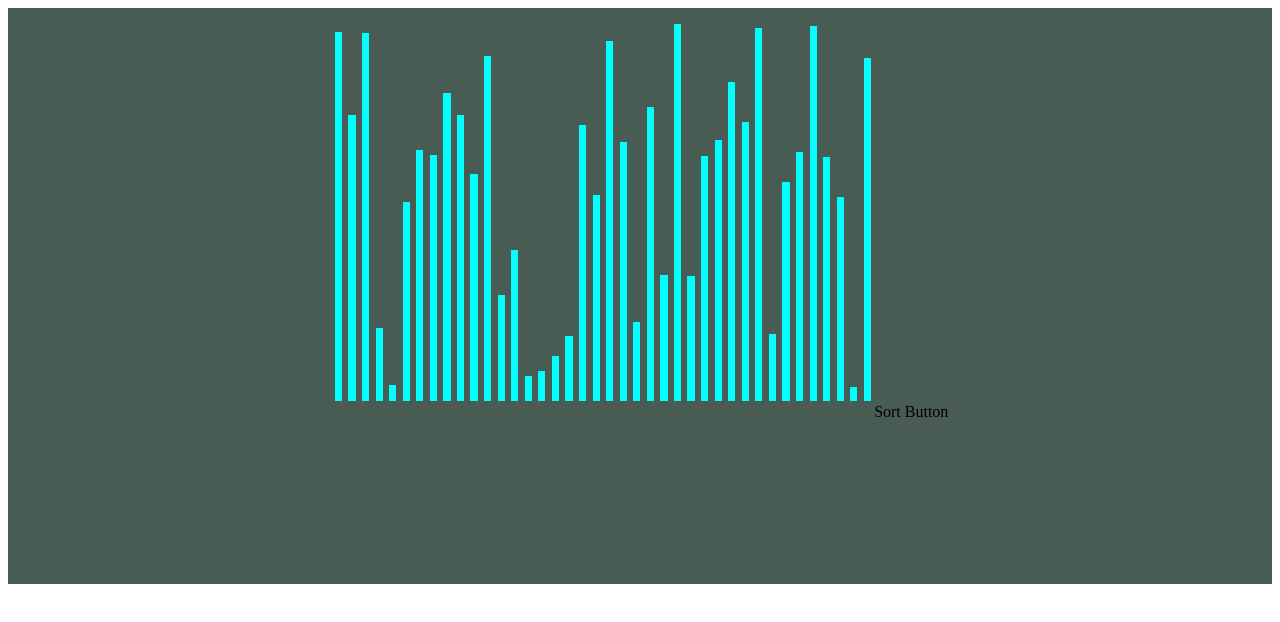
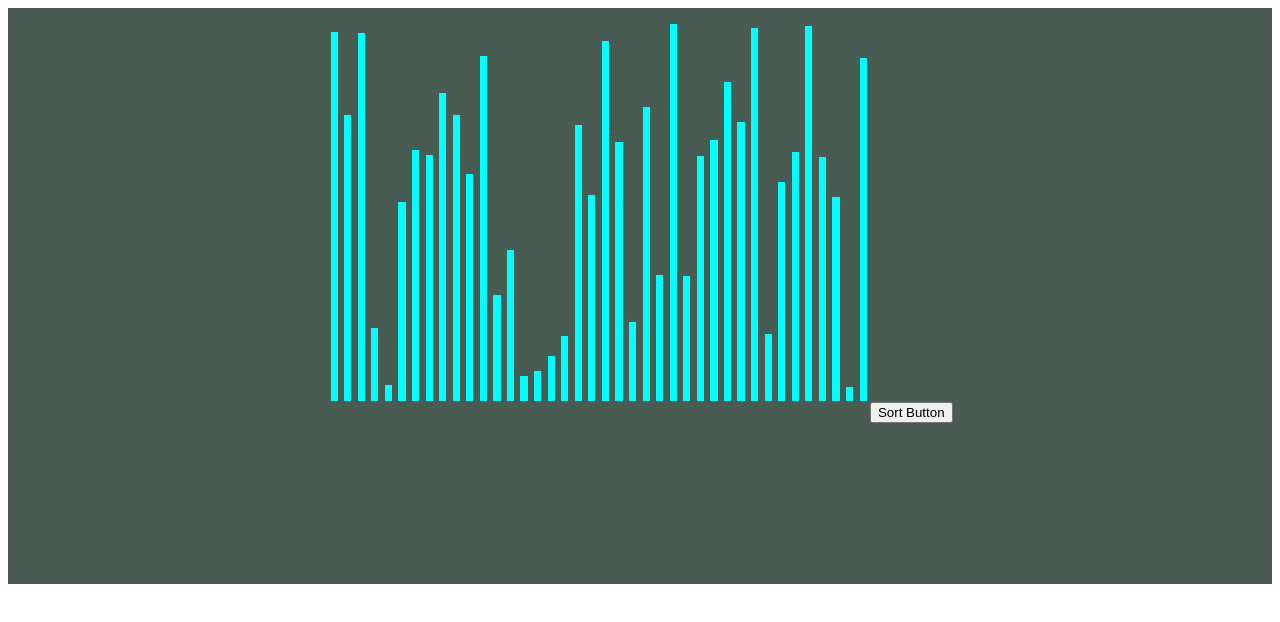
Before and after one commit to mandeepsangha/sorting-algorithms, a React (Create React App) app: page / in a window 1280 px wide. Shown: the top 622 px of the page. Built offline with nearby package versions, Linux system fonts and the light colour scheme.

Commit message:
attempting to fix onClick function so that it BubbleSorts Array Data

```diff
--- a/src/Components/VisualSort.js
+++ b/src/Components/VisualSort.js
@@ -1,4 +1,5 @@
 import { render } from "@testing-library/react";
+
 import React, { useState, useEffect } from "react";
 
 const VisualSort = () => {
@@ -20,6 +21,23 @@ const VisualSort = () => {
     SetBarArray(generatedArray);
   }, []);
 
+  function BubbleSort(array) {
+    //let swapped;
+    let n = array.length;
+
+    for (let j = 0; j < n - 1; j++) {
+      for (let i = 0; i < array.length; i++) {
+        if (array[i] > array[i + 1]) {
+          let storeHigherNumber = array[i];
+          array[i] = array[i + 1];
+          array[i + 1] = storeHigherNumber;
+        }
+      }
+    }
+
+    return array;
+  }
+
   return (
     <div className="back-bar">
       {barArray.map((value, id) => (
@@ -29,7 +47,13 @@ const VisualSort = () => {
           style={{ height: `${value}px` }}
         ></div>
       ))}
-      <btn>Sort Button</btn>
+      <button
+        onClick={() => {
+          BubbleSort(barArray);
+        }}
+      >
+        Sort Button
+      </button>
     </div>
   );
 };
--- a/src/sortingAlgo.js
+++ b/src/sortingAlgo.js
@@ -15,7 +15,7 @@ function BubbleSort(array) {
   return array;
 }
 
-//export default BubbleSort;
+export default BubbleSort;
 
 let array2 = BubbleSort([0, 7, 4, 2, 1, 3]);
 
```
